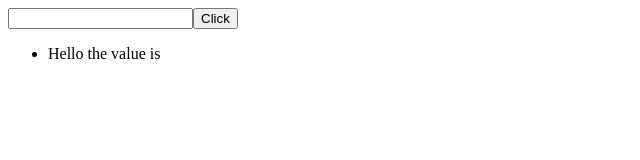
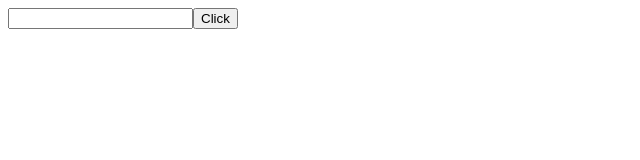
Before and after one commit to DeepmalaDixit/React-Fragment-with-Refs---Contest-22-01-23---l2y5r1ulk0b2, a React app: page / in a window 1280 px wide. Shown: the top 160 px of the page, without its empty margins (0-640 px from the left). Built offline with nearby package versions, Linux system fonts and the light colour scheme.

Commit message:
Update List.js

```diff
--- a/src/components/List.js
+++ b/src/components/List.js
@@ -3,10 +3,11 @@ import ListItems from './ListItems';
 
  const List = ({listx}) =>{
   return(
-    // code here
     <>
-      <ListItems valuex={listx}/>
-      </>
+   {listx.map((i) => {
+   return <ListItems valuex={i} />;
+  })}
+   </>
   )
 }
 
```
